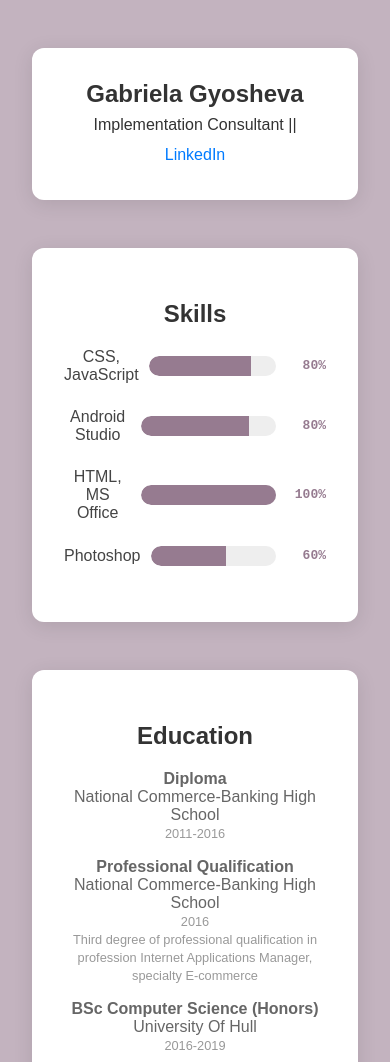
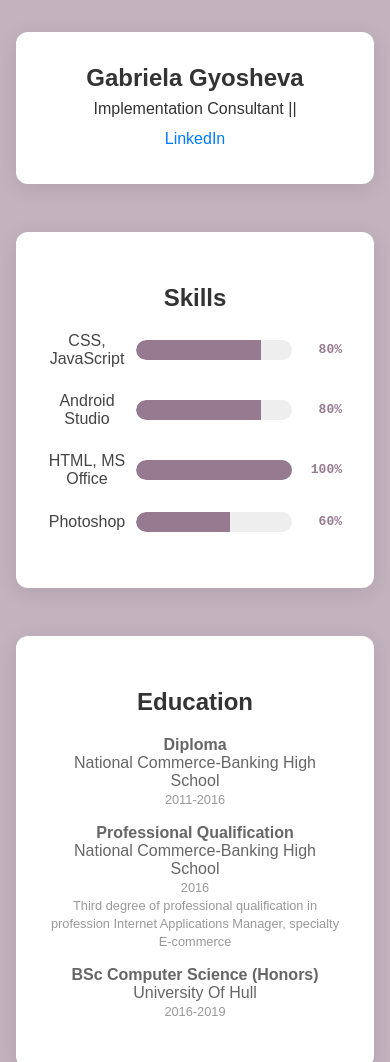
Before and after one commit to Sheliiiiy/Sheliiiiy.github.io, a plain HTML site: page index.html in a window 390 px wide. Shown: the top 1062 px of the page. Drawn offline with Linux system fonts and the light colour scheme.

Commit message:
Smaller screen handling

```diff
--- a/index.html
+++ b/index.html
@@ -6,6 +6,7 @@
     <meta property="og:title" content="Gabriela Gyosheva – Digital Business Card" />
     <meta property="og:description" content="Implementation Consultant | Experience, Education, and Contact Info" />
     <meta property="og:url" content="https://sheliiiiy.github.io" />
+    <meta name="viewport" content="width=device-width, initial-scale=1.0" />
     <title>GG - Digital Business Card</title>
     <style>
       body {
@@ -165,6 +166,24 @@
         padding: 2rem;
         flex-wrap: wrap;
         position: relative;
+        flex-direction: row;
+      }
+      @media (max-width: 1038px) {
+        .container {
+          flex-direction: column;
+          align-items: center;
+          padding: 1rem;
+        }
+        .left-column,
+        .right-column {
+          width: 100%;
+          max-width: 400px;
+        }
+
+        .left-column {
+          position: static !important;
+          top: auto;
+        }
       }
       .left-column,
       .right-column {
```
